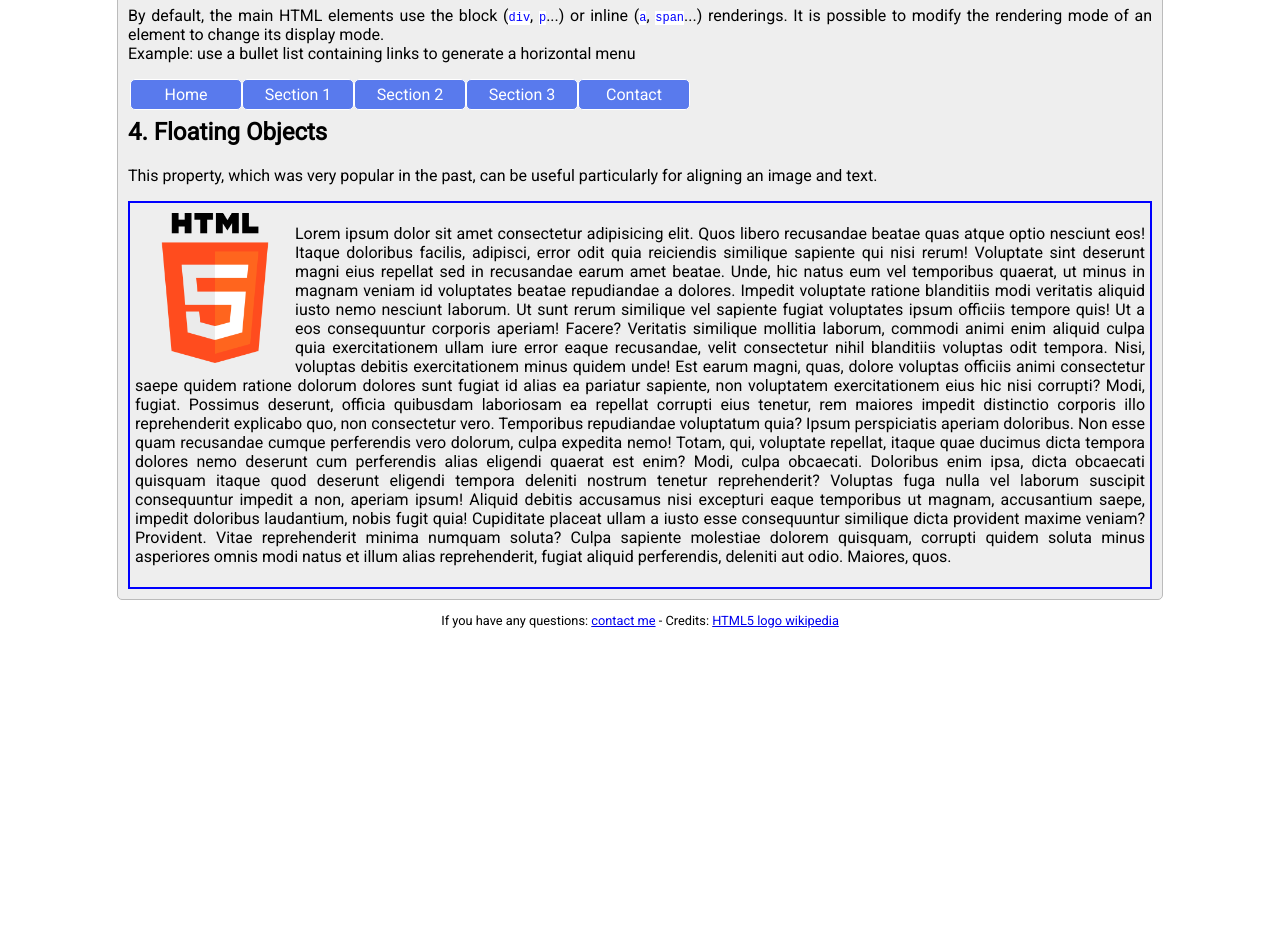
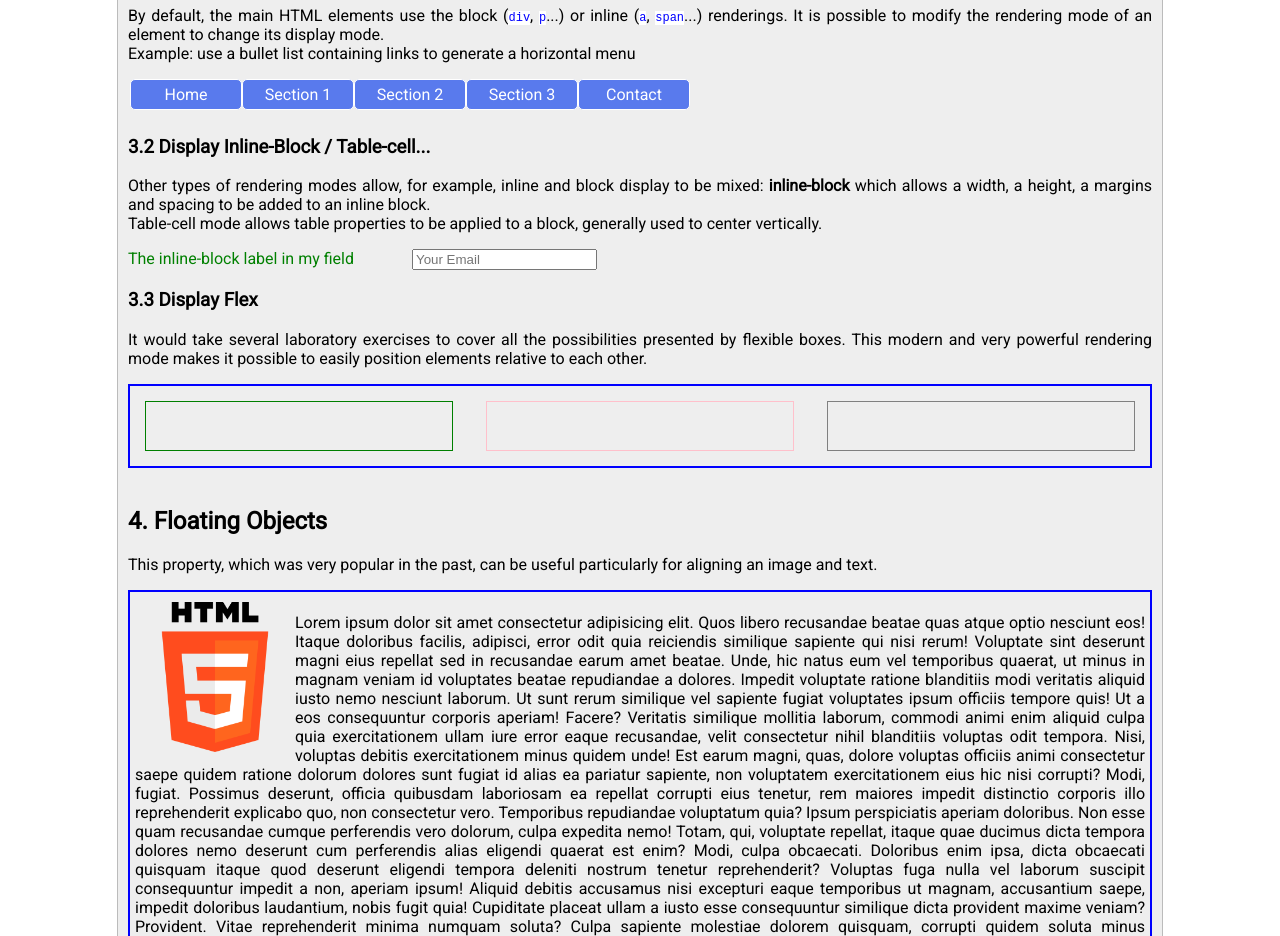
Before and after one commit to justhulaanmo/Final-Term-Laboratory-Activity-4, a plain HTML site: page FUERZAS_SARONG-Lab4/index.html in a window 1280 px wide. Shown: the part 1180-2116 px from the top of the page. Before the commit the page ends 1808 px from the top, so only its background shows below. Drawn offline with Linux system fonts and the light colour scheme.

Commit message:
Enhance index.html with display modes explanation
Added content explaining inline-block and flex display modes.

```diff
--- a/FUERZAS_SARONG-Lab4/index.html
+++ b/FUERZAS_SARONG-Lab4/index.html
@@ -78,7 +78,27 @@
                         <li><a href="#">Section 3</a></li>
                         <li><a href="#">Contact</a></li>
                     </ul>
-                </nav>
+                </nav> <br><br>
+
+                <h3>3.2 Display Inline-Block / Table-cell...</h3>
+                    <p>Other types of rendering modes allow, for example, inline and block display to be mixed: <b>inline-block</b> which allows a width, a height, a margins and spacing to be added
+                    to an inline block. <br> Table-cell mode allows table properties to be applied to a block, generally used to center vertically.</p>
+                    <div>
+                        <label style="display: inline-block; width: 280px; color: green;">The inline-block label in my field</label>
+                        <input type="email" name="email" placeholder="Your Email"/>
+                    </div>
+
+                    <h3>3.3 Display Flex</h3>
+                    <p>It would take several laboratory exercises to cover all the possibilities presented by flexible boxes.
+                        This modern and very powerful rendering mode makes it possible to easily position elements relative to each other.
+                    </p>
+                    <div style="display: flex; justify-content: space-between; border: 2px solid blue; height: 80px;">
+                        <div style="width: 30%; margin: 1.5%; border: 1px solid green;"></div>
+                        <div style="width: 30%; margin: 1.5%; border: 1px solid pink;"></div>
+                        <div style="width: 30%; margin: 1.5%; border: 1px solid gray;"></div>
+                    </div>
+                    <div></div>
+
             </article>
 
              <article>
```
